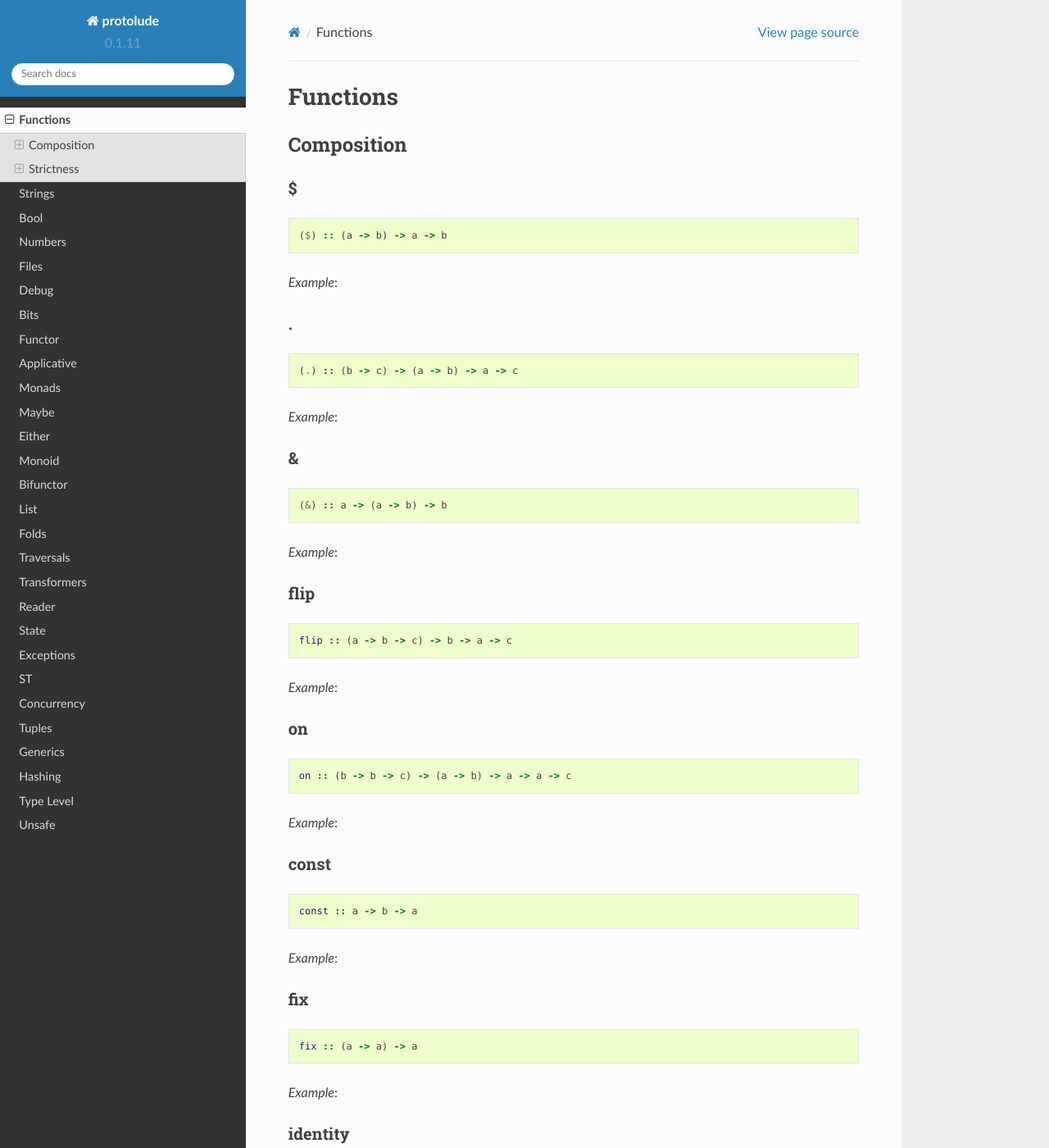
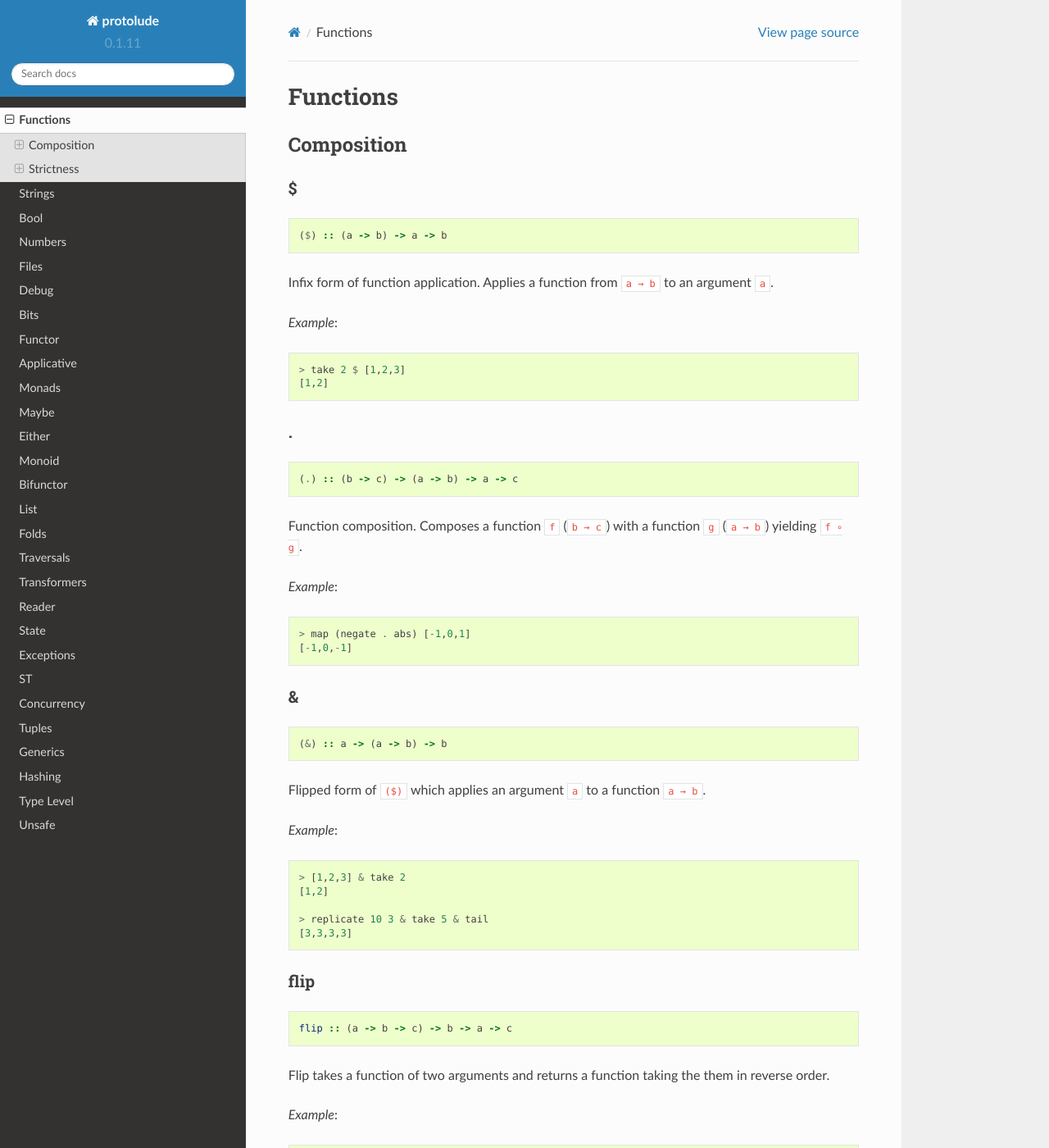
Before and after one commit to kowainik/relude, a Sphinx documentation site: the page built from docs/Function.md, in a window 1280 px wide and 1400 px high. Shown: the whole window at 82% size. Built offline with Sphinx 7.4.7 and the Read the Docs theme 2.0.0, drawn with Linux system fonts in a browser that asks for light colours; pages that are not in the unit, such as notebooks, are missing from menus; some of the changed text lies outside the part shown.

Commit message:
basic examples

````diff
--- a/docs/Function.md
+++ b/docs/Function.md
@@ -10,7 +10,15 @@ Composition
 ($) :: (a -> b) -> a -> b
 ```
 
+Infix form of function application. Applies a function from ``a → b`` to an
+argument ``a``.
+
 *Example*:
+
+```haskell
+> take 2 $ [1,2,3]
+[1,2]
+```
 
 #### .
 
@@ -18,7 +26,15 @@ Composition
 (.) :: (b -> c) -> (a -> b) -> a -> c
 ```
 
+Function composition. Composes a function ``f`` (``b → c``)  with a function
+``g`` (``a → b``) yielding ``f ∘ g``.
+
 *Example*:
+
+```haskell
+> map (negate . abs) [-1,0,1]
+[-1,0,-1]
+```
 
 #### &
 
@@ -26,7 +42,17 @@ Composition
 (&) :: a -> (a -> b) -> b
 ```
 
+Flipped form of ``($)`` which applies an argument ``a`` to a function ``a → b``.
+
 *Example*:
+
+```haskell
+> [1,2,3] & take 2
+[1,2]
+
+> replicate 10 3 & take 5 & tail
+[3,3,3,3]
+```
 
 #### flip
 
@@ -34,7 +60,15 @@ Composition
 flip :: (a -> b -> c) -> b -> a -> c
 ```
 
+Flip takes a function of two arguments and returns a function taking the them in
+reverse order.
+
 *Example*:
+
+```haskell
+λ> flip take [1,2,3] 2
+[1,2]
+```
 
 #### on
 
@@ -43,6 +77,11 @@ on :: (b -> b -> c) -> (a -> b) -> a -> a -> c
 ```
 
 *Example*:
+
+```haskell
+> sortBy (compare `on` fst) [(1,2), (3,4), (0,1)]
+[(0,1),(1,2),(3,4)]
+```
 
 #### const
 
````
Also changed, not shown: docs/Exceptions.md (+6 -0 lines), 1 other file.
